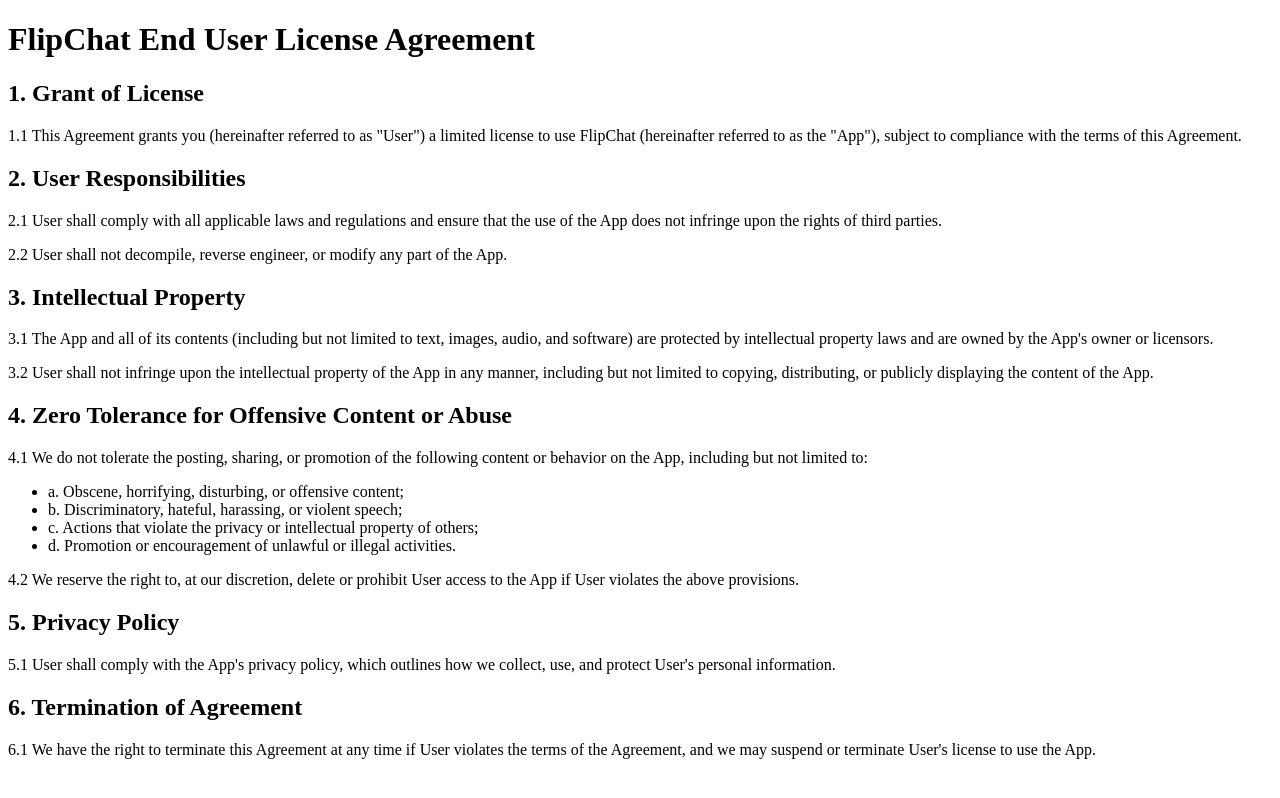
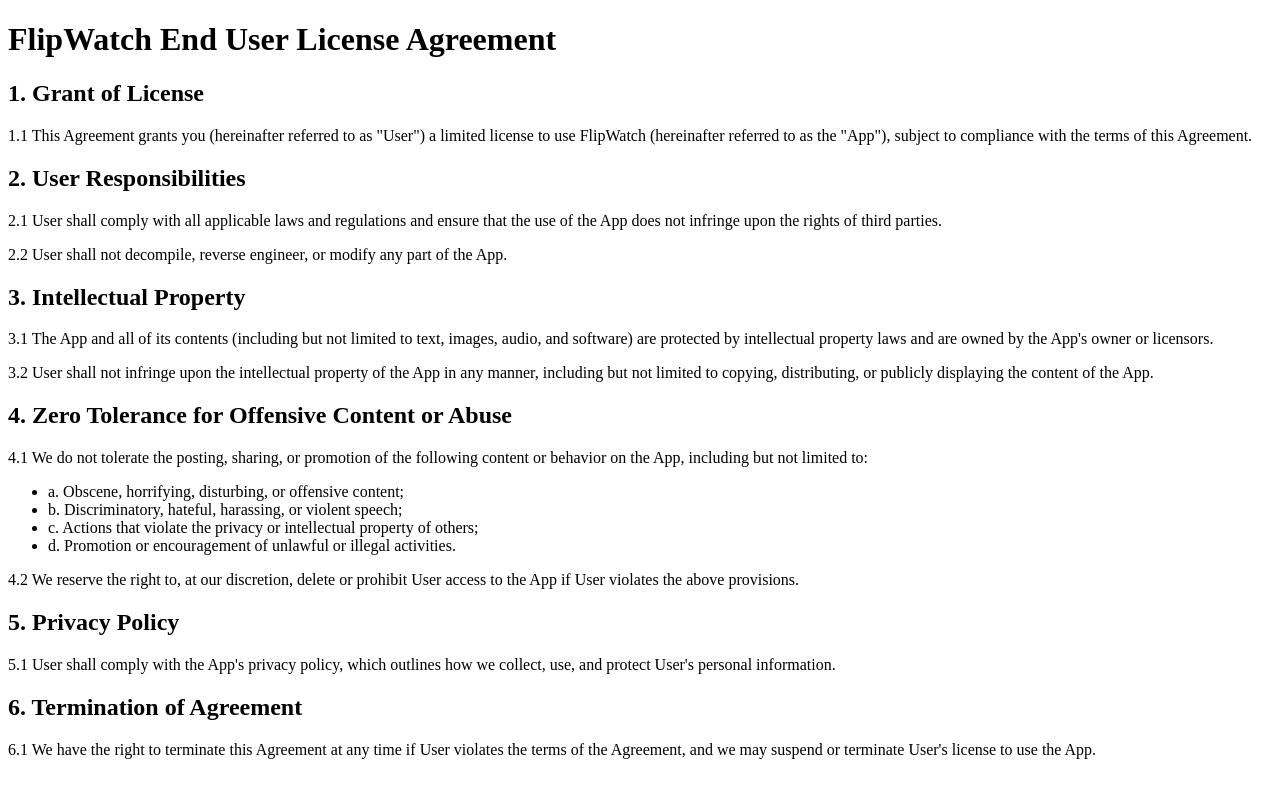
Before and after one commit to Halley2015/Halley2015.github.io, a plain HTML site: page en/index.html in a window 1280 px wide. Drawn offline with Linux system fonts and the light colour scheme.

Commit message:
Update index.html
update flipchat to flipwatch

```diff
--- a/en/index.html
+++ b/en/index.html
@@ -3,13 +3,13 @@
 <head>
     <meta charset="UTF-8">
     <meta name="viewport" content="width=device-width, initial-scale=1.0">
-    <title>FlipChat End User License Agreement</title>
+    <title>FlipWatch End User License Agreement</title>
 </head>
 <body>
-    <h1>FlipChat End User License Agreement</h1>
+    <h1>FlipWatch End User License Agreement</h1>
 
     <h2>1. Grant of License</h2>
-    <p>1.1 This Agreement grants you (hereinafter referred to as "User") a limited license to use FlipChat (hereinafter referred to as the "App"), subject to compliance with the terms of this Agreement.</p>
+    <p>1.1 This Agreement grants you (hereinafter referred to as "User") a limited license to use FlipWatch (hereinafter referred to as the "App"), subject to compliance with the terms of this Agreement.</p>
 
     <h2>2. User Responsibilities</h2>
     <p>2.1 User shall comply with all applicable laws and regulations and ensure that the use of the App does not infringe upon the rights of third parties.</p>
```
